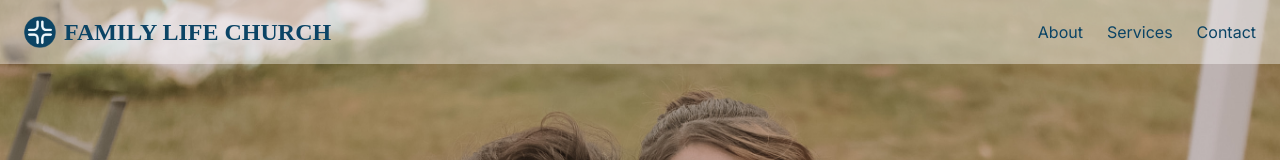
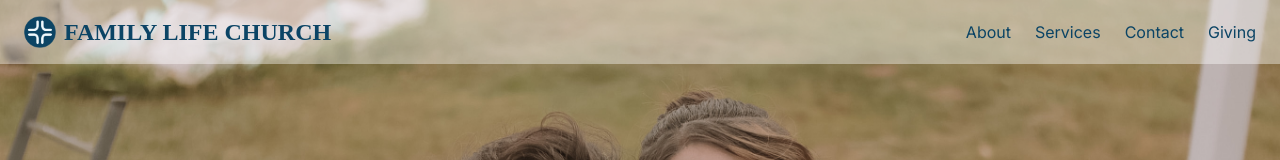
Before and after one commit to aberry520/family-life, a Next.js app: page / in a window 1280 px wide. Shown: the top 160 px of the page. Built offline with nearby package versions, Linux system fonts and the light colour scheme; a web font is replaced by a local one.

Commit message:
add giving

```diff
--- a/src/components/header.tsx
+++ b/src/components/header.tsx
@@ -49,6 +49,12 @@ export default function Header() {
             prefetch={false}>
             Contact
           </Link>
+          <Link
+            href="https://familylifechurchsc.churchcenter.com/giving"
+            className="hover:underline underline-offset-4"
+            prefetch={false}>
+            Giving
+          </Link>
         </nav>
         <Button
           type="button"
@@ -84,6 +90,13 @@ export default function Header() {
             prefetch={false}>
             Contact
           </Link>
+          <Link
+            href="https://familylifechurchsc.churchcenter.com/giving"
+            onClick={() => setMenuOpen(false)}
+            className="hover:underline underline-offset-4"
+            prefetch={false}>
+            Giving
+          </Link>
         </nav>
       )}
     </>
```
